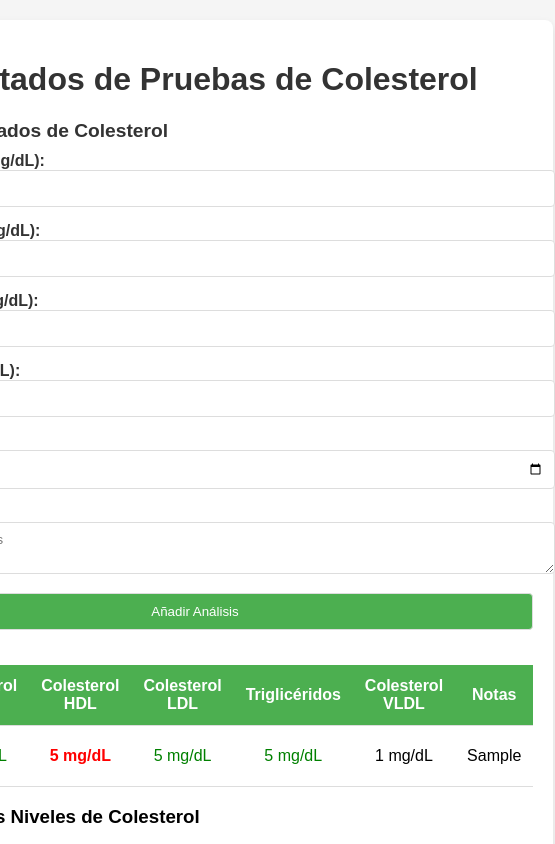
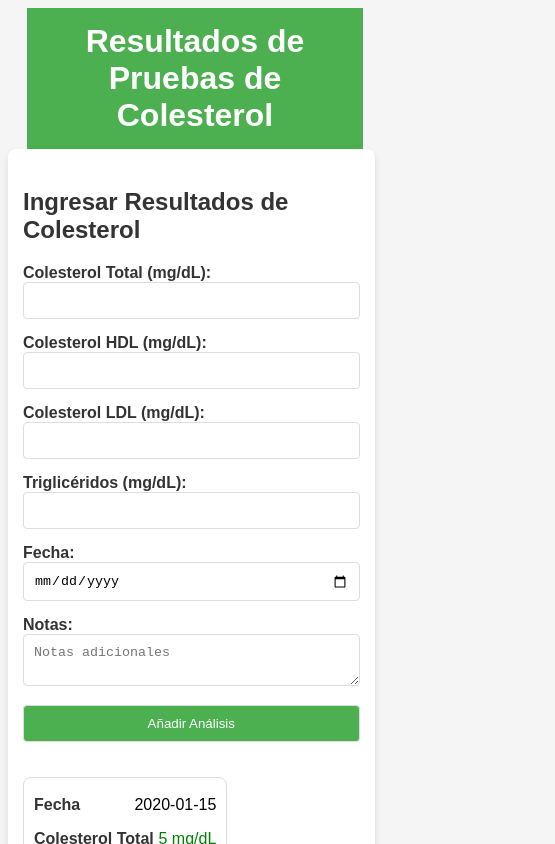
Before and after one commit to alexlab84/Visualization-of-cholesterol-test-results, a React (Vite) app: page / in a window 390 px wide. Both pictures are taken after typing "5", "5", "5", "5", "2020-01-15", "Sample" into the empty fields and a click on the button "Añadir Análisis". Shown: the top 844 px of the page, 555 px wide, since content can reach past the window. Built offline with nearby package versions, Linux system fonts and the light colour scheme.

Commit message:
I add changes in styles to make it responsive

```diff
--- a/package.json
+++ b/package.json
@@ -12,6 +12,7 @@
   },
   "dependencies": {
     "react": "^18.3.1",
+    "react-chartjs-2": "^5.2.0",
     "react-dom": "^18.3.1",
     "recharts": "^2.13.2"
   },
--- a/src/components/App.jsx
+++ b/src/components/App.jsx
@@ -1,4 +1,6 @@
 import { useState } from "react";
+import Header from './Header';
+import Footer from "./Footer";
 import CholesterolResultsTable from "./CholesterolResultsTable";
 import CholesterolChart from "./CholesterolChart";
 import CholesterolForm from "./CholesterolForm";
@@ -13,11 +15,14 @@ function App() {
   };
 
   return (
-    <div className="container">
-      <h1>Resultados de Pruebas de Colesterol</h1>
-      <CholesterolForm onAddTest={addTest} />
-      <CholesterolResultsTable results={results} />
-      <CholesterolChart results={results} />
+    <div>
+      <Header />
+      <div className="container">
+        <CholesterolForm onAddTest={addTest} />
+        <CholesterolResultsTable results={results} />
+        <CholesterolChart results={results} />
+      </div>
+      <Footer />
     </div>
   );
 }
--- a/src/components/CholesterolChart.jsx
+++ b/src/components/CholesterolChart.jsx
@@ -6,9 +6,9 @@ function CholesterolChart({ results }) {
   const sortedResults = [...results].sort((a, b) => new Date(a.date) - new Date(b.date));
 
   return (
-    <div style={{ width: "100%", height: 400 }}>
-      <h3>Evolución de los Niveles de Colesterol</h3>
-      <ResponsiveContainer>
+    <div className="chart"> {/* Aquí aplicamos la clase para estilos */}
+      <h3 className="form-title">Evolución de los Niveles de Colesterol</h3>
+      <ResponsiveContainer width="100%" height={400}> {/* Aseguramos que el contenedor sea responsive */}
         <LineChart data={sortedResults} margin={{ top: 20, right: 30, left: 20, bottom: 20 }}>
           <CartesianGrid strokeDasharray="3 3" />
           <XAxis dataKey="date" tickFormatter={(date) => new Date(date).toLocaleDateString()} />
--- a/src/components/CholesterolResultsTable.jsx
+++ b/src/components/CholesterolResultsTable.jsx
@@ -19,34 +19,34 @@ function CholesterolResultsTable({ results }) {
   return (
     <table className="table">
       <thead>
-        <tr>
-          <th className="table-header table-header-cell">Fecha</th>
-          <th className="table-header table-header-cell">Colesterol Total</th>
-          <th className="table-header table-header-cell">Colesterol HDL</th>
-          <th className="table-header table-header-cell">Colesterol LDL</th>
-          <th className="table-header table-header-cell">Triglicéridos</th>
-          <th className="table-header table-header-cell">Colesterol VLDL</th>
-          <th className="table-header table-header-cell">Notas</th>
+        <tr className="table-header">
+          <th className="table-header-cell">Fecha</th>
+          <th className="table-header-cell">Colesterol Total</th>
+          <th className="table-header-cell">Colesterol HDL</th>
+          <th className="table-header-cell">Colesterol LDL</th>
+          <th className="table-header-cell">Triglicéridos</th>
+          <th className="table-header-cell">Colesterol VLDL</th>
+          <th className="table-header-cell">Notas</th>
         </tr>
       </thead>
       <tbody>
         {results.map((result) => (
-          <tr key={result.id}>
-            <td className="table-cell">{result.date}</td>
-            <td className={`table-cell ${isOutOfRange(result.totalCholesterol, "totalCholesterol")}`}>
+          <tr key={result.id} className="table-row">
+            <td className="table-cell" data-label="Fecha">{result.date}</td>
+            <td className={`table-cell ${isOutOfRange(result.totalCholesterol, "totalCholesterol")}`} data-label="Colesterol Total">
               {result.totalCholesterol} mg/dL
             </td>
-            <td className={`table-cell ${isOutOfRange(result.hdlCholesterol, "hdlCholesterol")}`}>
+            <td className={`table-cell ${isOutOfRange(result.hdlCholesterol, "hdlCholesterol")}`} data-label="Colesterol HDL">
               {result.hdlCholesterol} mg/dL
             </td>
-            <td className={`table-cell ${isOutOfRange(result.ldlCholesterol, "ldlCholesterol")}`}>
+            <td className={`table-cell ${isOutOfRange(result.ldlCholesterol, "ldlCholesterol")}`} data-label="Colesterol LDL">
               {result.ldlCholesterol} mg/dL
             </td>
-            <td className={`table-cell ${isOutOfRange(result.triglycerides, "triglycerides")}`}>
+            <td className={`table-cell ${isOutOfRange(result.triglycerides, "triglycerides")}`} data-label="Triglicéridos">
               {result.triglycerides} mg/dL
             </td>
-            <td className="table-cell">{result.vldlCholesterol} mg/dL</td>
-            <td className="table-cell">{result.notes}</td>
+            <td className="table-cell" data-label="Colesterol VLDL">{result.vldlCholesterol} mg/dL</td>
+            <td className="table-cell" data-label="Notas">{result.notes}</td>
           </tr>
         ))}
       </tbody>
--- a/src/components/Footer.jsx
+++ b/src/components/Footer.jsx
@@ -0,0 +1,9 @@
+function Footer() {
+    return (
+      <footer className="footer">
+        <p>© {new Date().getFullYear()} Análisis de Salud</p>
+      </footer>
+    );
+  }
+
+  export default Footer;
--- a/src/components/Header.jsx
+++ b/src/components/Header.jsx
@@ -0,0 +1,9 @@
+function Header() {
+    return (
+      <header className="header">
+        <h1>Resultados de Pruebas de Colesterol</h1>
+      </header>
+    );
+  }
+
+  export default Header;
--- a/src/styles/App.scss
+++ b/src/styles/App.scss
@@ -1,30 +1,51 @@
 @import './core/reset';
 @import './core/variables';
 
-/* src/App.css */
-
-/* Estilos generales */
-body {
-    font-family: Arial, sans-serif;
-    background-color: #f5f5f5;
-    margin: 0;
-    padding: 0;
-    display: flex;
-    justify-content: center;
-  }
-
 /* Contenedor principal */
 .container {
-    max-width: 800px;
-    margin: 20px auto;
-    padding: 20px;
+  max-width: 100%;
+  padding: 10px;
   background-color: #fff;
   border-radius: 8px;
   box-shadow: 0 4px 8px rgba(0, 0, 0, 0.1);
 }
 
+@media (max-width: 768px) {
+    .container {
+      max-width: 90%; /* Reduce el ancho en pantallas más pequeñas */
+      padding: 15px; /* Aumenta el padding en pantallas más pequeñas */
+    }
+
+    .header, .footer {
+      max-width: 90%; /* Ancho máximo igual al contenedor principal */
+      margin: 0 auto; /* Centrar el header y el footer */
+      padding: 15px; /* Mantener el padding igual al contenedor principal */
+    }
+  }
+
+@media (min-width: 1200px) {
+  .container {
+    max-width: 800px; /* Establece un ancho máximo en pantallas grandes */
+    width: 100%;
+    margin: 20px auto; /* Centrar el contenedor */
+    padding: 20px; /* Aumenta el padding en pantallas grandes */
+  }
+}
+
+/* Estilos para Header y Footer */
+.header, .footer {
+  background-color: #4CAF50;
+  color: white;
+  text-align: center;
+  padding: 15px 0;
+}
+
+.header h1, .footer p {
+  margin: 0;
+}
+
 /* Título principal */
-  h1 {
+.ppalTitle {
   color: #333;
   text-align: center;
 }
@@ -35,9 +56,9 @@ body {
 }
 
 .form-title {
-    font-size: 1.2rem;
+  font-size: 1.5rem; /* Ajustar tamaño para mejor visibilidad */
   color: #333;
-    margin-bottom: 10px;
+  margin-bottom: 20px; /* Reduce el espacio entre el título y el formulario */
 }
 
 .form-label {
@@ -50,12 +71,13 @@ body {
   padding: 10px;
   border: 1px solid #ddd;
   border-radius: 4px;
-    width: 100%;
+  width: 100%; /* Asegúrate de que ocupen el 100% del ancho del contenedor */
   margin-bottom: 15px;
+  box-sizing: border-box; /* Incluye el padding y border en el ancho total */
 }
 
 .form-textarea {
-    resize: vertical;
+  resize: vertical; /* Permite que se redimensione verticalmente */
 }
 
 .form-button {
@@ -66,7 +88,7 @@ body {
 }
 
 .form-button:hover {
-    background-color: #45a049;
+  background-color: #45a049; /* Color más oscuro al pasar el ratón */
 }
 
 /* Tabla */
@@ -95,3 +117,58 @@ body {
 .table-cell.normal {
   color: green;
 }
+
+.chart {
+  margin-top: 20px; /* Espacio superior para separar del contenido anterior */
+  margin-bottom: 20px; /* Espacio inferior para separar del footer */
+}
+
+.table-row {
+  display: flex;
+  flex-direction: column;
+  border: 1px solid #ddd;
+  margin-bottom: 10px;
+  padding: 10px;
+}
+
+.table-header-cell, .table-cell {
+  text-align: left;
+  padding: 8px;
+  border-bottom: none;
+}
+
+@media (max-width: 480px) {
+  /* Cambiar la tabla a un diseño tipo "card" en pantallas pequeñas */
+  .table {
+    display: block;
+    width: 100%;
+  }
+
+  .table-row {
+    display: flex;
+    flex-direction: column;
+    border: 1px solid #ddd;
+    border-radius: 8px;
+    margin-bottom: 10px;
+    padding: 10px;
+    background-color: #fff; /* Color de fondo para las filas */
+  }
+
+  .table-header {
+    display: none; /* Ocultar encabezado de tabla */
+  }
+
+  .table-cell {
+    display: flex;
+    justify-content: space-between;
+    padding: 8px 0;
+    border-bottom: none;
+  }
+
+  /* Agregar etiquetas a cada celda para mejorar la claridad */
+  .table-cell::before {
+    content: attr(data-label);
+    font-weight: bold;
+    color: #333;
+  }
+}
--- a/src/styles/core/_reset.scss
+++ b/src/styles/core/_reset.scss
@@ -1,4 +1,8 @@
 :root {
   padding: 0;
   margin: 0;
+  font-family: Arial, sans-serif;
+  background-color: #f5f5f5;
+  display: flex;
+  justify-content: center;
 }
```
Also changed, not shown: 1 other file (tests, documents, lock files or other folders). Lines whose indentation alone changed are shown as unchanged.
